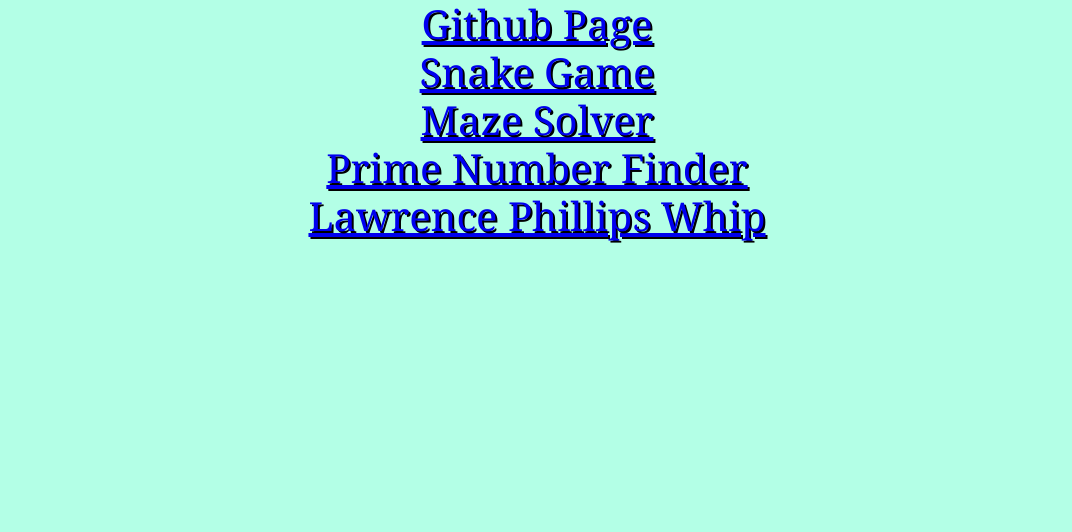
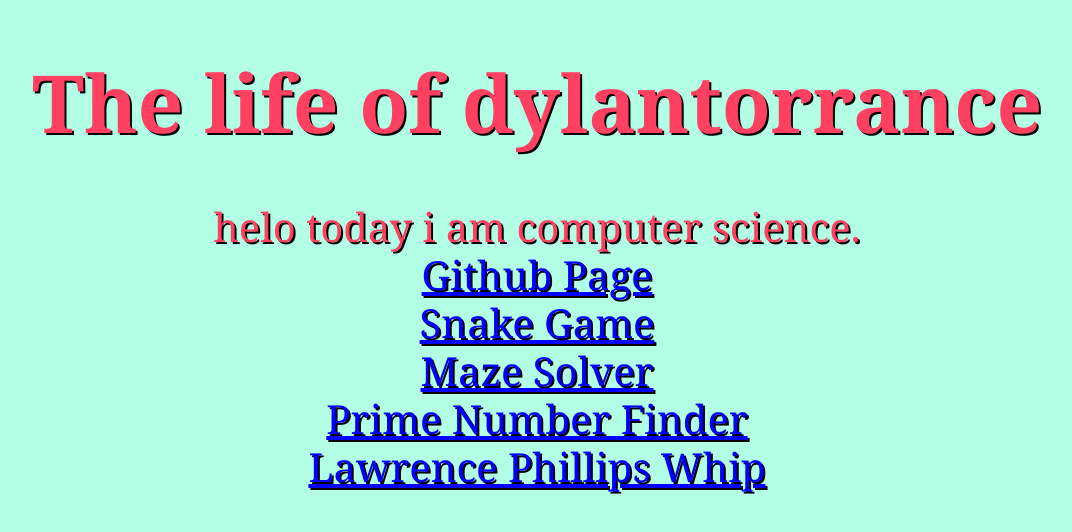
Before and after one commit to dylantorrance/dylantorrance.github.io, a plain HTML site: page index.html in a window 1280 px wide. Shown: the whole page, without its empty margins (103-1175 px from the left). Drawn offline with Linux system fonts and the light colour scheme.

Commit message:
why do i have to type this every time

```diff
--- a/index.html
+++ b/index.html
@@ -2,11 +2,17 @@
 <html>
   <head>
     <link rel="stylesheet" type="text/css" href="style.css">
+    <link rel="icon" href="http://i.imgur.com/7y6qDmO.png">
     <title>Dylan's Website</title>
   </head>
 
+<h1>
+  The life of dylantorrance
+</h1>
+
   <body>
-    <link rel="stylesheet" type="text/css" href="style.css">
+    helo today i am computer science.
+    <br>
     <a href="https://github.com/dylantorrance/dylantorrance.github.io">Github Page</a>
     <br>
     <a href="https://scratch.mit.edu/projects/79524794/#fullscreen">Snake Game</a>
--- a/style.css
+++ b/style.css
@@ -8,3 +8,24 @@
   text-shadow: 2px 2px #000000;
   text-align: center;
 }
+
+h1 {
+  font size
+  font-family: "Palatino Linotype", "Book Antiqua", Palatino, serif;
+}
+
+a:link {
+  color: blue;
+}
+
+a:visited {
+  color: purple;
+}
+
+a:hover {
+  text-decoration: underline;
+}
+
+a:active {
+  font size: 500px;
+}
```
